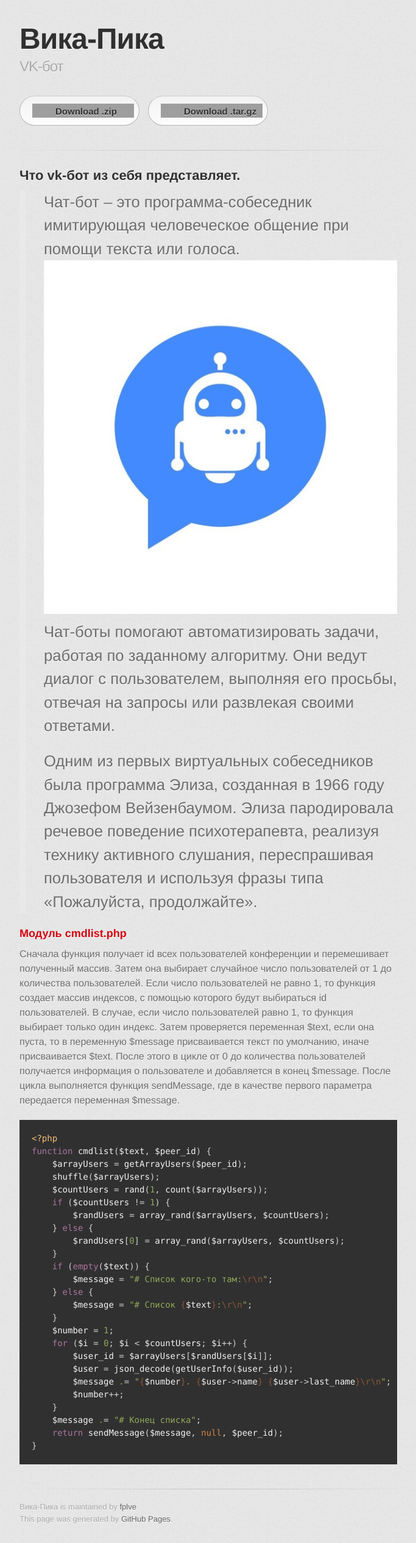
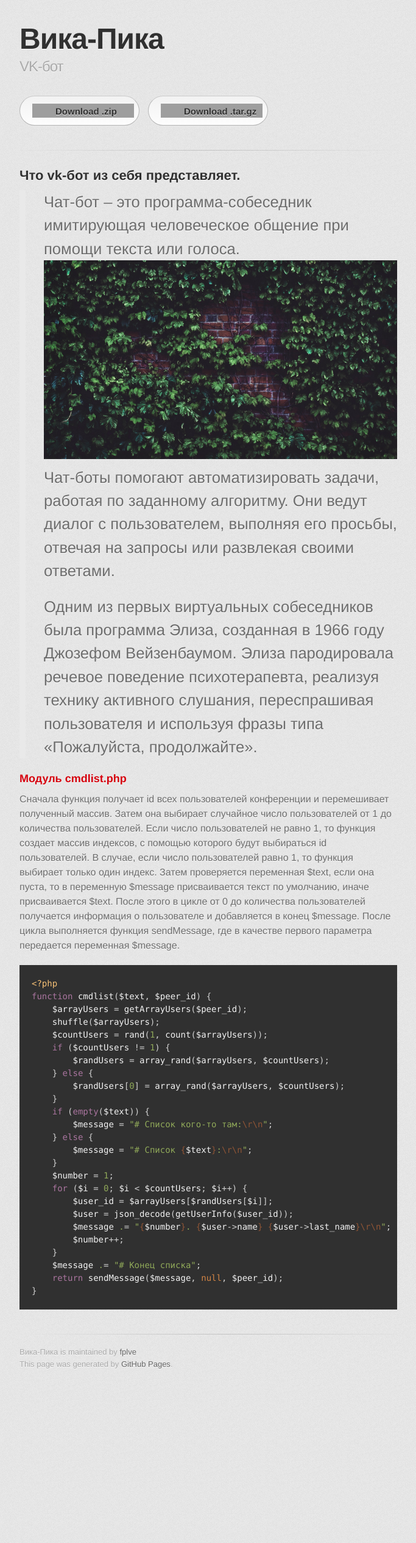
Before and after one commit to fplve/vika, a Jekyll site: the page built from index.md, in a window 1280 px wide. Shown: the whole page at 61% size, without its empty margins (298-981 px from the left). Built offline with Jekyll 4.4.1, drawn with Linux system fonts in a browser that asks for light colours; some web fonts are replaced; our own code applies the rules of GitHub Pages for plain Markdown files; after the commit the page ends 2277 px from its top, so only the background shows below that; grey boxes are pictures that could not be loaded.

Commit message:
большая картинка

```diff
--- a/index.md
+++ b/index.md
@@ -5,7 +5,7 @@ layout: default
 ## Что vk-бот из себя представляет.
 
 > Чат-бот – это программа-собеседник имитирующая человеческое общение при помощи текста или голоса.
-![бот](https://github.com/fplve/vika/raw/gh-pages/assets/images/PsfnPFL-LwQ.jpg)
+![бот](https://github.com/fplve/vika/raw/gh-pages/assets/images/listia_kirpichnaia_stena_rastenie_122951_1920x1080.jpg)
 > Чат-боты помогают автоматизировать задачи, работая по заданному алгоритму. Они ведут диалог с пользователем, выполняя его просьбы, отвечая на запросы или развлекая своими ответами.
 >
 > Одним из первых виртуальных собеседников была программа Элиза, созданная в 1966 году Джозефом Вейзенбаумом. Элиза пародировала речевое поведение психотерапевта, реализуя технику активного слушания, переспрашивая пользователя и используя фразы типа «Пожалуйста, продолжайте».
```
Also changed, not shown: assets/images/listia_kirpichnaia_stena_rastenie_122951_1920x1080.jpg (added).
